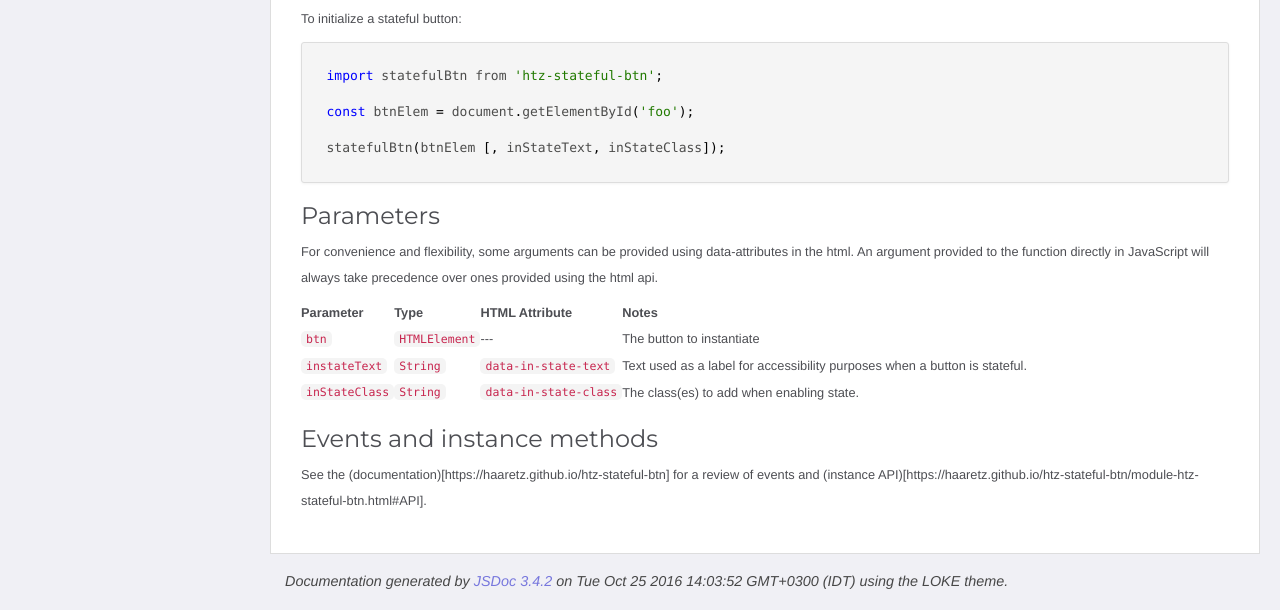
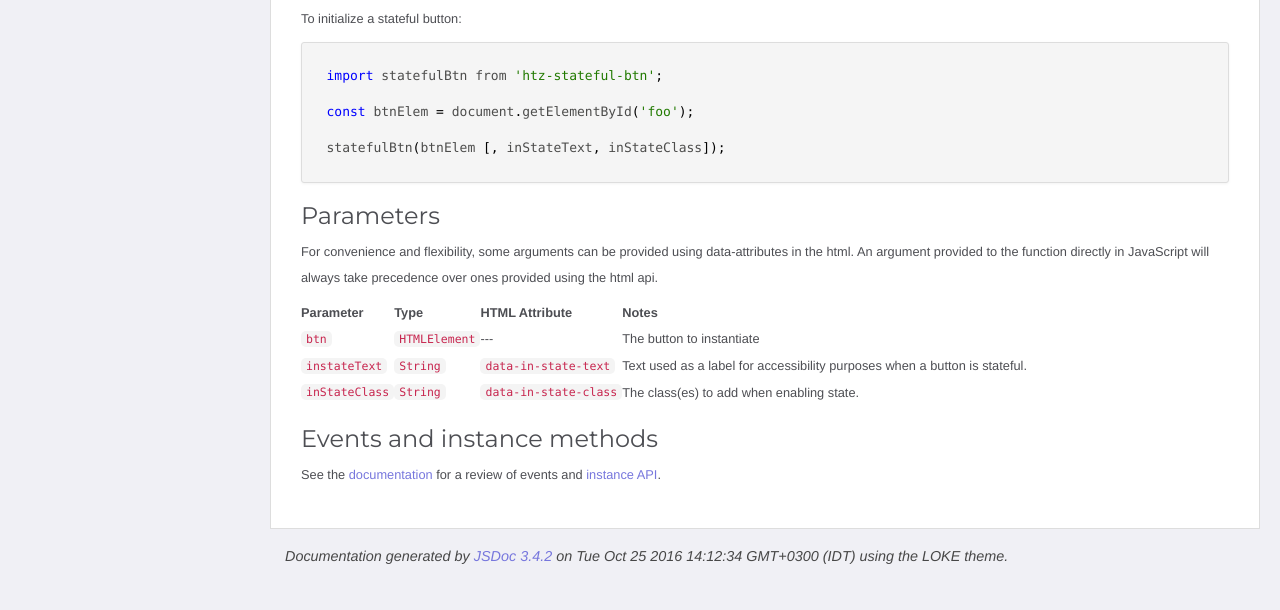
Before and after one commit to Haaretz/htz-stateful-btn, a website: page docs/htz-stateful-btn/1.0.0/index.html in a window 1280 px wide. Shown: the part 365-975 px from the top of the page. After the commit the page ends 949 px from the top, so only its background shows below. Drawn offline with nearby package versions, Linux system fonts and the light colour scheme.

Commit message:
Fix documentation typo

```diff
--- a/docs/htz-stateful-btn/1.0.0/index.html
+++ b/docs/htz-stateful-btn/1.0.0/index.html
@@ -93,8 +93,8 @@ JavaScript will always take precedence over ones provided using the html api.</p
 </tr>
 </tbody>
 </table>
-<h3>Events and instance methods</h3><p>See the (documentation)[https://haaretz.github.io/htz-stateful-btn] for a review
-of events and (instance API)[https://haaretz.github.io/htz-stateful-btn/module-htz-stateful-btn.html#API].</p></article>
+<h3>Events and instance methods</h3><p>See the <a href="https://haaretz.github.io/htz-stateful-btn">documentation</a> for a review
+of events and <a href="https://haaretz.github.io/htz-stateful-btn/module-htz-stateful-btn.html#API">instance API</a>.</p></article>
     </section>
 
 
@@ -107,7 +107,7 @@ of events and (instance API)[https://haaretz.github.io/htz-stateful-btn/module-h
 <br class="clear">
 
 <footer>
-    Documentation generated by <a href="https://github.com/jsdoc3/jsdoc">JSDoc 3.4.2</a> on Tue Oct 25 2016 14:03:52 GMT+0300 (IDT) using the LOKE theme.
+    Documentation generated by <a href="https://github.com/jsdoc3/jsdoc">JSDoc 3.4.2</a> on Tue Oct 25 2016 14:12:34 GMT+0300 (IDT) using the LOKE theme.
 </footer>
 
 <script>prettyPrint();</script>
```
Also changed, not shown: docs/htz-stateful-btn/1.0.0/index.js.html (+1 -1 lines), docs/htz-stateful-btn/1.0.0/lib_wrap-inner.js.html (+1 -1 lines), docs/htz-stateful-btn/1.0.0/module-htz-stateful-btn.html (+1 -1 lines), docs/htz-stateful-btn/1.0.0/module-wrap-inner.html (+1 -1 lines), README.md.
